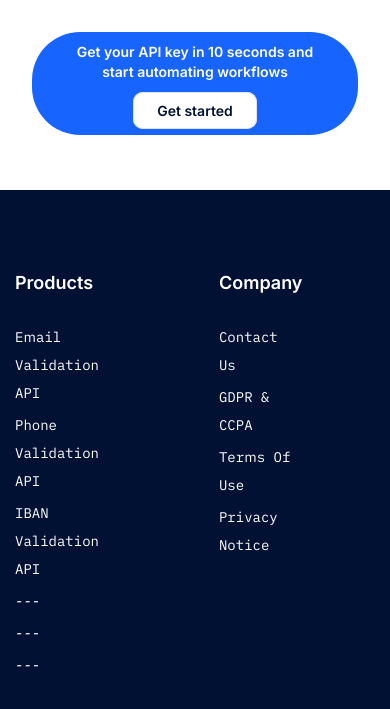
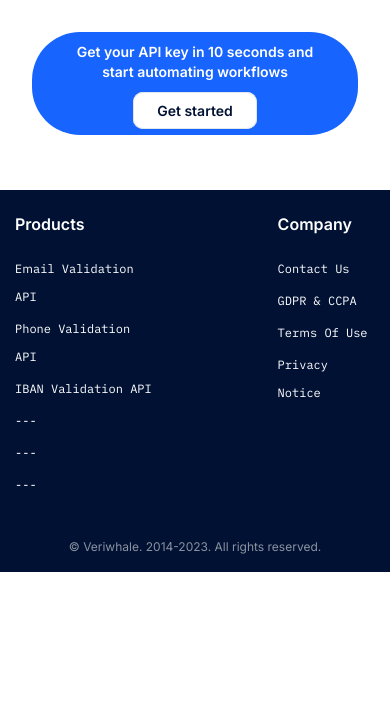
Before and after one commit to Anikonov-A/veriwhale, a plain HTML site: page products_phone.html in a window 390 px wide. Shown: the part 3834-4543 px from the top of the page. After the commit the page ends 4406 px from the top, so only its background shows below. Drawn offline with Linux system fonts and the light colour scheme.

```diff
--- a/css/footer.scss
+++ b/css/footer.scss
@@ -1,28 +1,52 @@
 footer {
   padding: 78px 15px 34px;
-  background-color:$dark;
+  background-color: $dark;
+  @include max-screen(768px){
+    padding: 20px 15px 20px;
+  }
 
   .container {
     max-width: 1140px;
     margin: auto;
+    .footer_wrapper{
+      @include max-screen(575px){
+        justify-content: center;
+      }
+    }
 
     p {
       font-size: 14px;
-      font-family:$inter;
+      font-family: $inter;
       font-weight: 400;
       line-height: 18px;
       color: $lightGrey;
       opacity: 0.6;
+      @include max-screen(768px) {
+        font-size: 12px;
+        line-height: 10px;
+      }
+      @include max-screen(575px){
+        text-align: center;
+      }
 
 
     }
 
     .ft_left {
       margin-bottom: 74px;
+      @include max-screen(768px){
+        margin-bottom: 40px;
+      }
 
       ul {
         &:first-of-type {
           margin-right: 120px;
+          @include max-screen(768px){
+            margin-right:60px ;
+          }
+          @include max-screen(575px){
+            margin-right: 120px;
+          }
         }
 
         li {
@@ -30,11 +54,16 @@
 
           &:first-of-type {
             font-size: 18px;
-            font-family:$inter;
+            font-family: $inter;
             font-weight: 600;
             line-height: 22px;
             color: $white;
             margin-bottom: 28px;
+            @include max-screen(768px){
+              font-size: 16px;
+              margin-bottom: 20px;
+              line-height: 20px;
+            }
           }
 
           a {
@@ -44,6 +73,9 @@
             font-weight: 450;
             line-height: 28px;
             color: $white;
+            @include max-screen(768px){
+              font-size: 12px;
+            }
 
           }
         }
@@ -52,16 +84,18 @@
 
     .ft_right {
       align-self: flex-end;
-      img{
+
+      img {
         position: relative;
         left: 50px;
         top: 25px;
-        @include max-screen(1240px){
-          max-width: 100%;
-        }
-        @include max-screen(768px){
+        @include max-screen(1240px) {
           max-width: 70%;
         }
+        @include max-screen(575px){
+          display: none;
+        }
+
       }
     }
   }
```
Also changed, not shown: index.html (+5 -5 lines), css/style.css, 1 other file.
